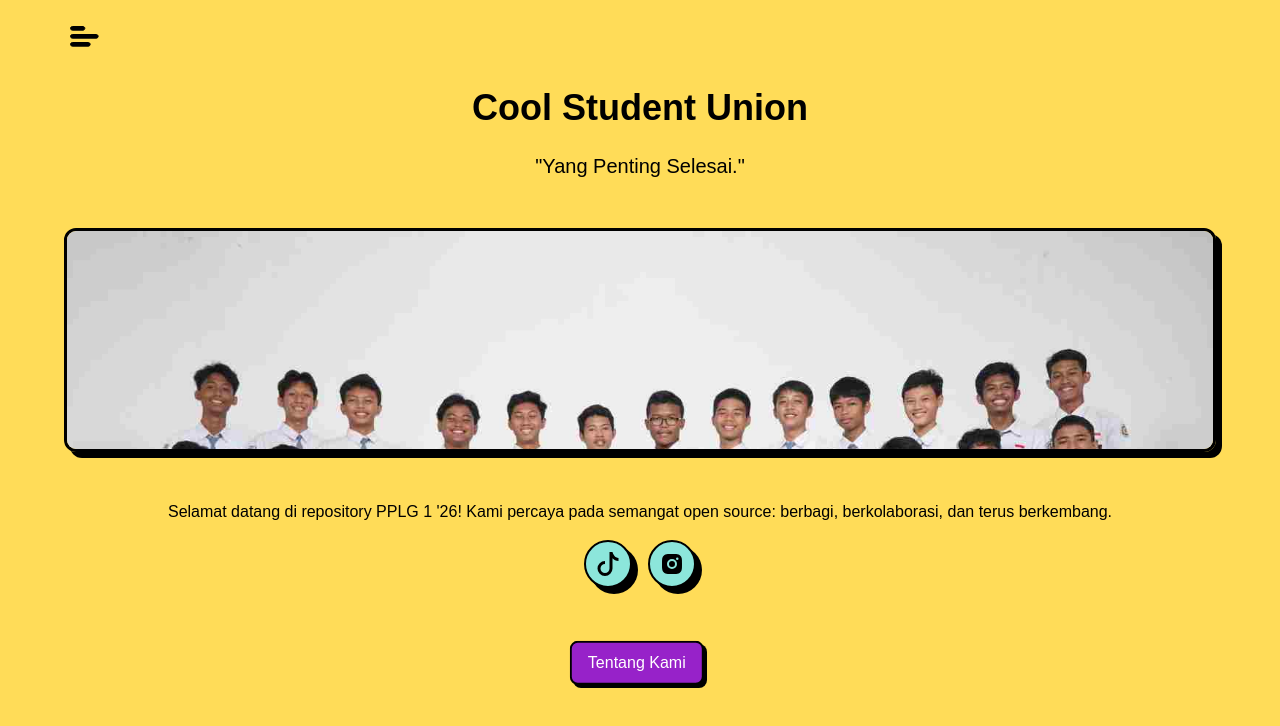
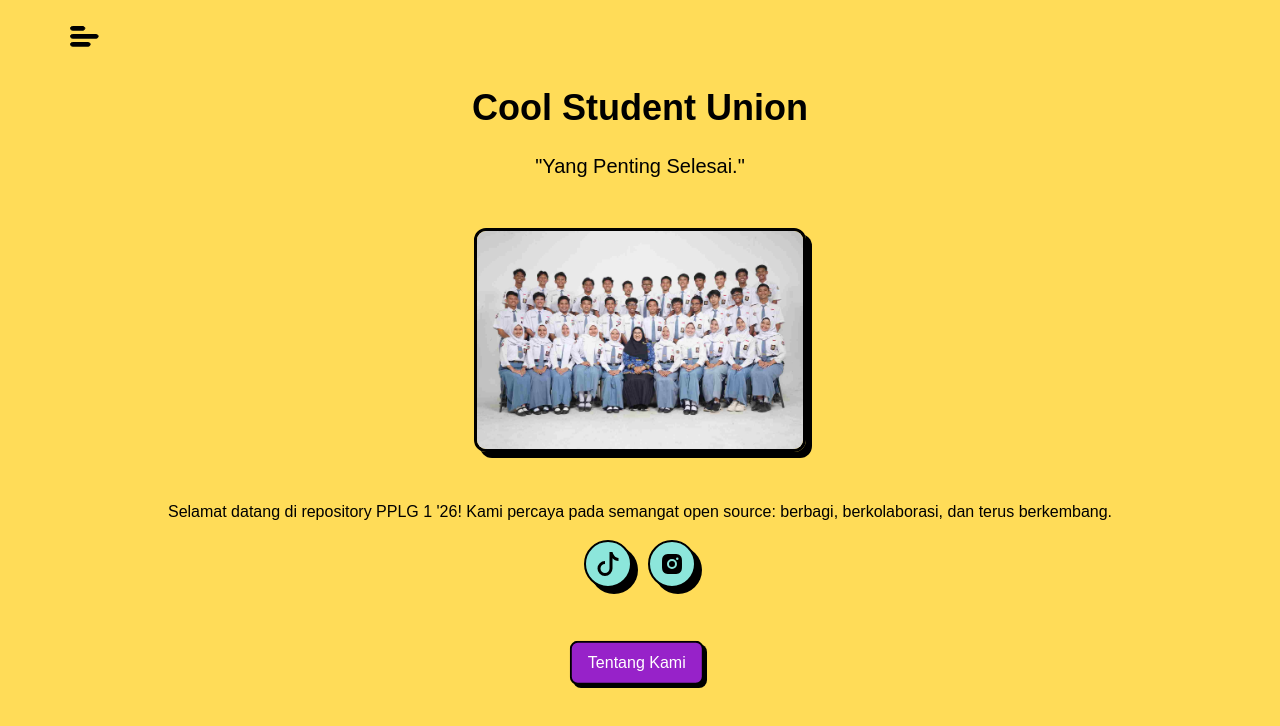
Before and after one commit to rifqi011/costudon-website, a React (Vite) app: page / in a window 1280 px wide. Shown: the top 726 px of the page. Built offline with nearby package versions, Linux system fonts and the light colour scheme; a web font is replaced by a local one.

Commit message:
fix: Restore image styling in Image component for consistency

```diff
--- a/src/components/Image.jsx
+++ b/src/components/Image.jsx
@@ -1,7 +1,7 @@
 export default function Image({ src, alt = "Image", className }) {
 	return (
-		<div className={`object-cover overflow-hidden shadow-black rounded-xl border-3 border-black ${className}`}>
-			<img src={src} alt={alt} />
+		<div className={`overflow-hidden shadow-black rounded-xl border-3 border-black ${className}`}>
+			<img src={src} alt={alt} className="object-cover bg-cover h-full w-full" />
 		</div>
 	)
 }
```
